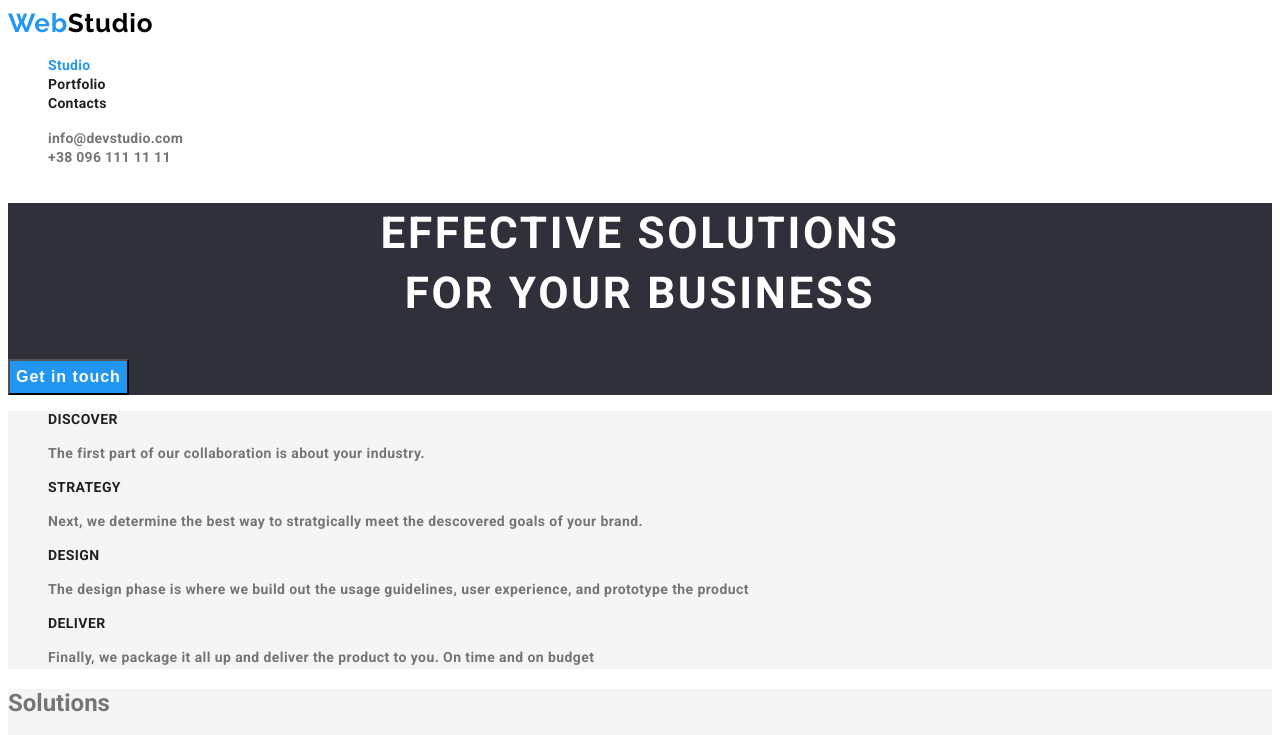
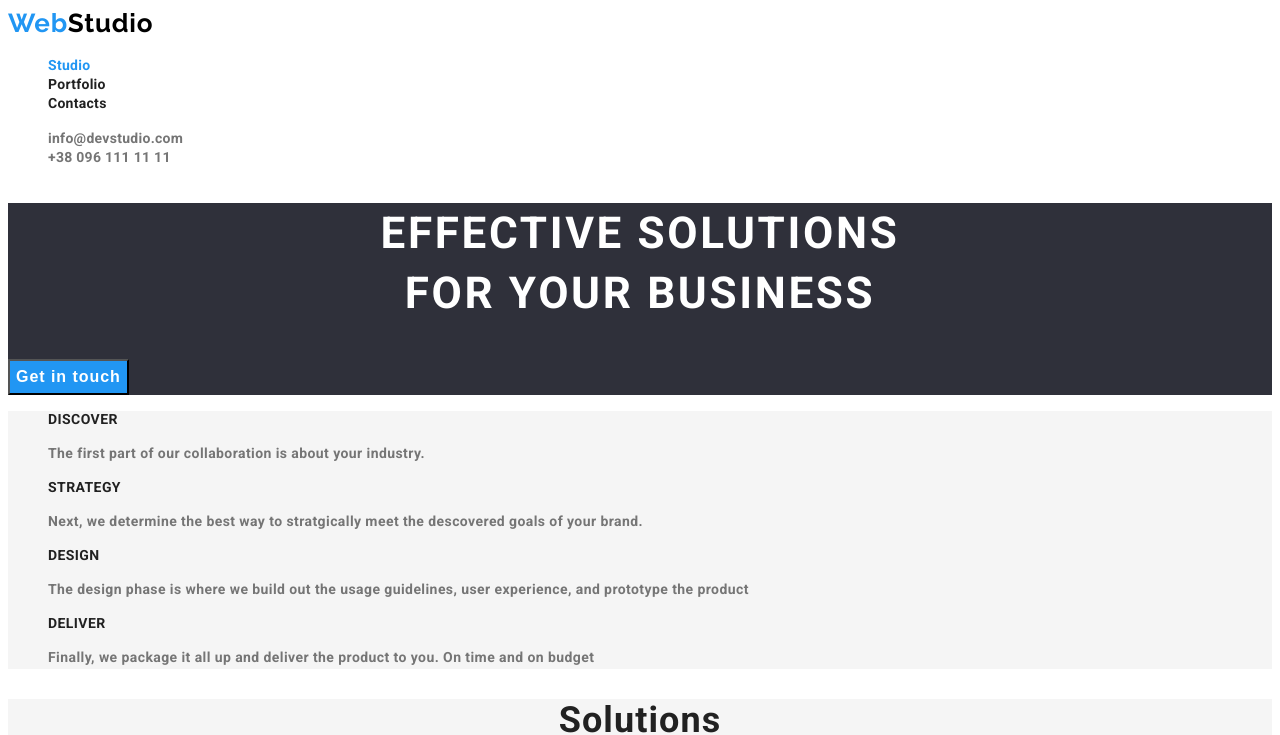
Before and after one commit to ValKa04/fwdc-markup-hw-01, a plain HTML site: page index.html in a window 1280 px wide. Shown: the top 735 px of the page. Drawn offline with Linux system fonts and the light colour scheme.

Commit message:
updated style.css

```diff
--- a/css/styles.css
+++ b/css/styles.css
@@ -95,15 +95,14 @@ ul {
   text-align: center;
   letter-spacing: 0.06em;
 }
-.section-subtittle {
-  color: var(--titled-text-color);
-}
+
 .section-discover .section-subtittle {
   font-size: 14px;
   font-weight: 700;
   line-height: 16px;
   letter-spacing: 0.03em;
   text-transform: uppercase;
+  color: var(--titled-text-color);
 }
 .section-discover p {
   font-weight: 400;
@@ -111,7 +110,14 @@ ul {
   line-height: 24px;
   letter-spacing: 0.03em;
 }
-
+.section-solution .section-tittle {
+  color: var(--titled-text-color);
+  font-weight: 700;
+  font-size: 36px;
+  line-height: 42px;
+  text-align: center;
+  letter-spacing: 0.03em;
+}
 .section-team {
   background-color: var(--background-color-team);
 }
@@ -129,6 +135,7 @@ ul {
   line-height: 19px;
   text-align: center;
   letter-spacing: 0.03em;
+  color: var(--titled-text-color);
 }
 .section-team p {
   font-weight: 400;
```
